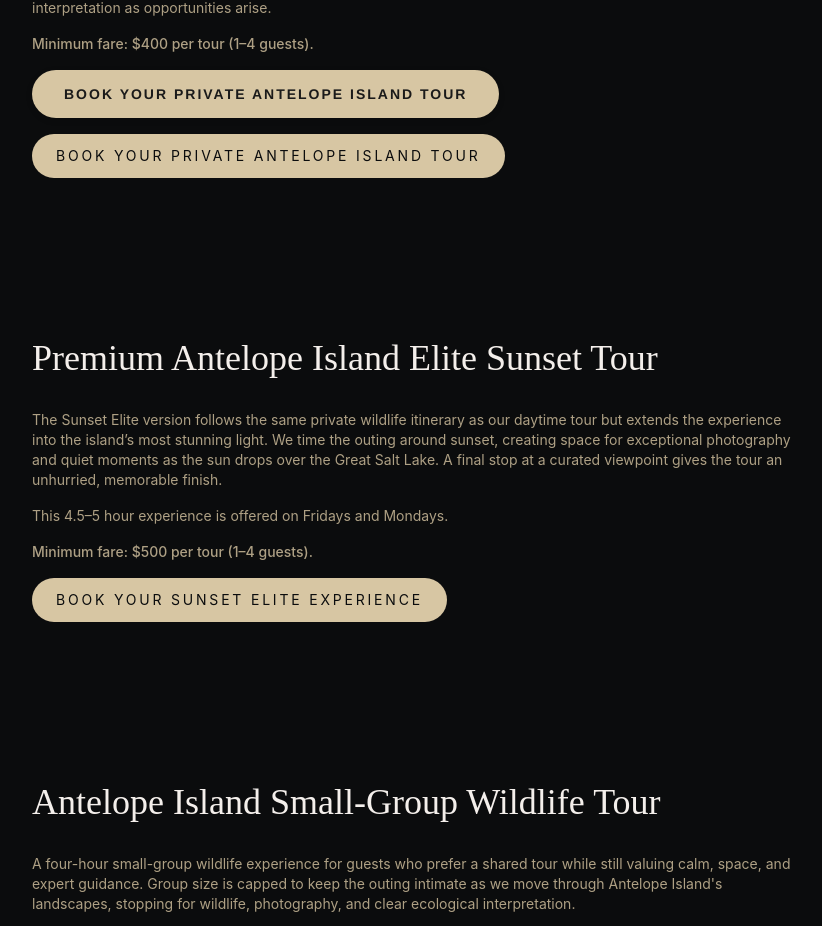
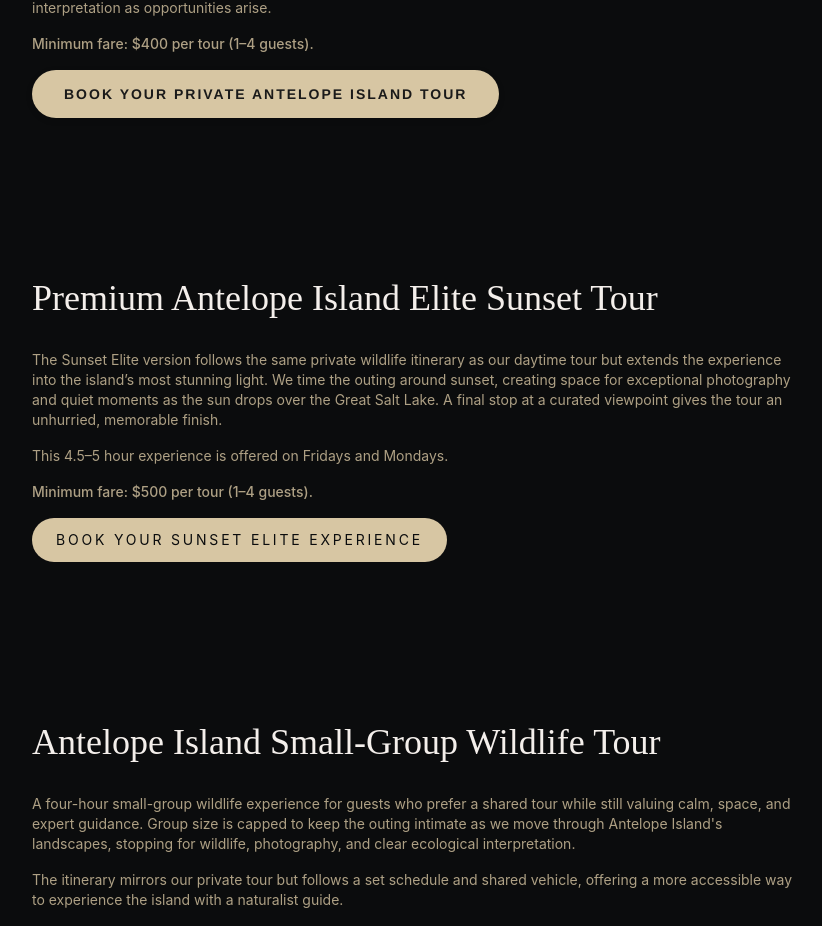
Before and after one commit to Clayton-Andersen/Safari-Utah-Flagship, a Next.js app: page /tours/antelope-island in a window 1280 px wide. Shown: the part 1971-2897 px from the top of the page, without its empty margins (32-854 px from the left). Built offline with nearby package versions, Linux system fonts and the light colour scheme; no server answers.

Commit message:
Remove BookingButton and add RezdyModalButton

```diff
--- a/app/tours/antelope-island/page.tsx
+++ b/app/tours/antelope-island/page.tsx
@@ -85,14 +85,9 @@ export default function AntelopeIslandTourPage() {
           </p>
 
 
-
 <RezdyModalButton label="BOOK YOUR PRIVATE ANTELOPE ISLAND TOUR" />
 
 
-
-
-
-          <BookingButton label="Book your private Antelope Island tour" />
         </div>
       </Section>
 
```
